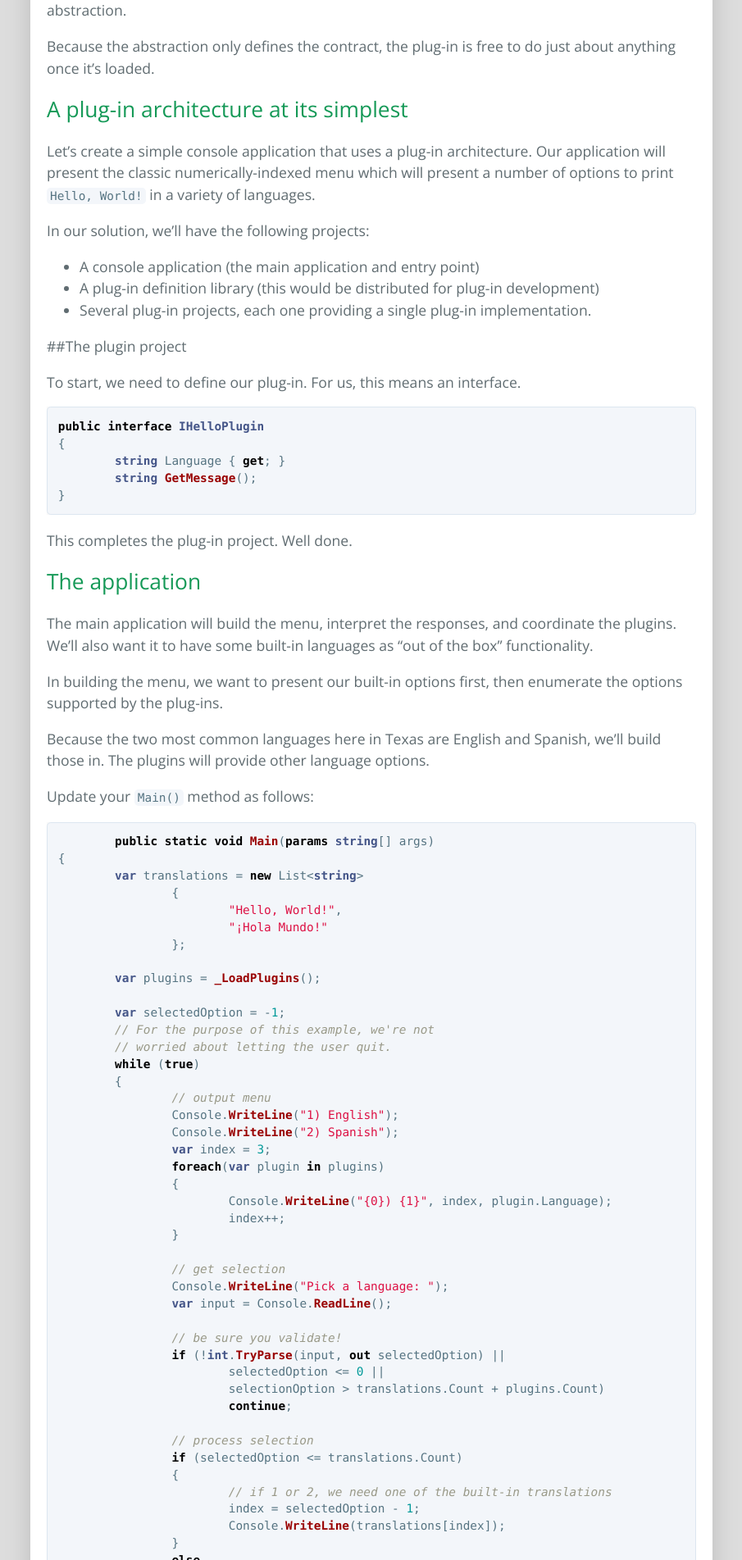
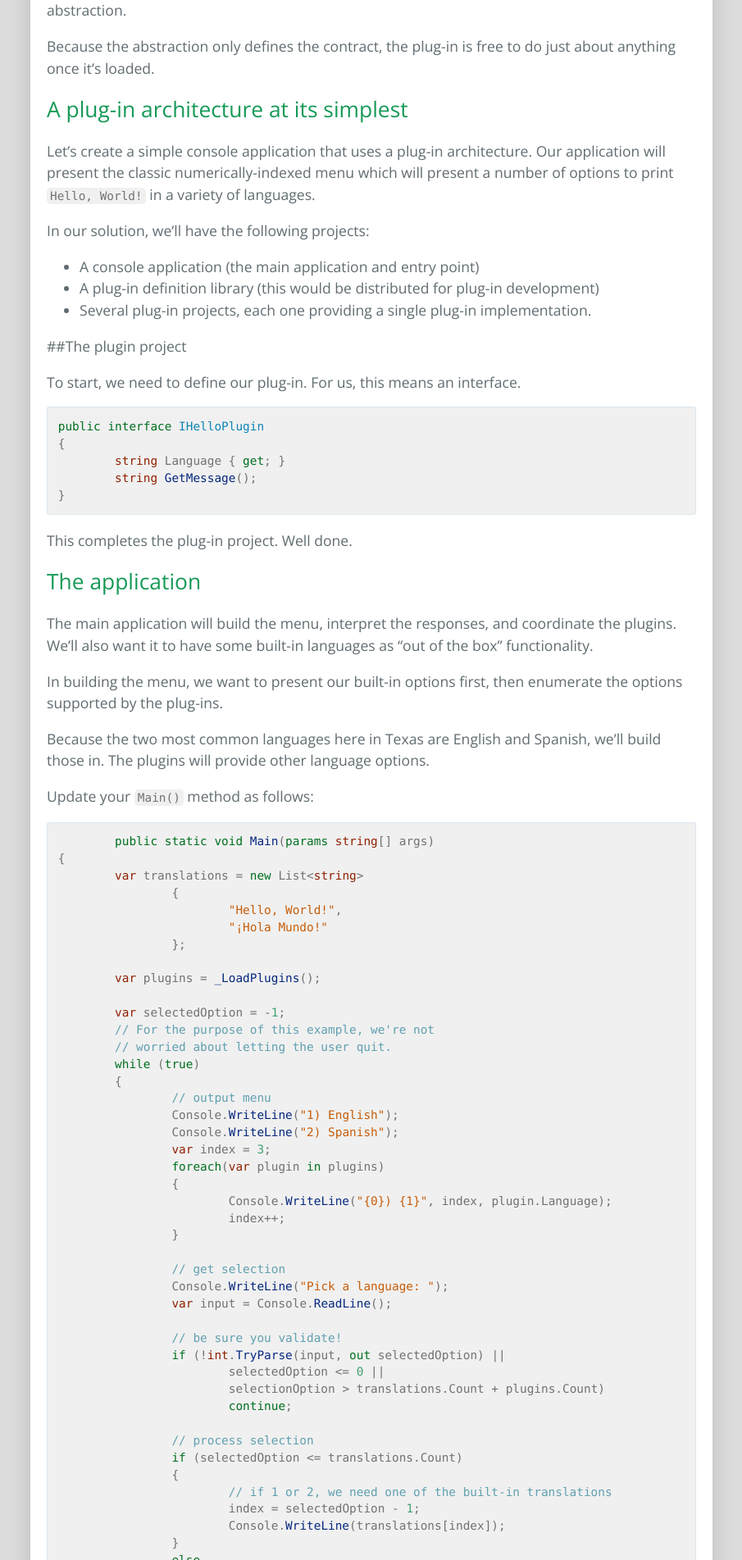
Before and after one commit to gregsdennis/coding-for-smarties, a Jekyll site: the page built from _posts/2016-04-21-plugins-1.md, in a window 1280 px wide. Shown: the part 1516-3419 px from the top of the page at 82% size, without its empty margins (187-1092 px from the left). Built offline with Jekyll 4.4.1, drawn with Linux system fonts in a browser that asks for light colours.

Commit message:
adjusted syntax highlighting

```diff
--- a/_sass/jekyll-theme-cayman-blog.scss
+++ b/_sass/jekyll-theme-cayman-blog.scss
@@ -1,5 +1,5 @@
 @import "normalize";
-@import "rouge-github";
+@import "rouge-friendly";
 @import "variables";
 @import url('https://fonts.googleapis.com/css?family=Open+Sans:400,700');
 @import "blog";
--- /dev/null
+++ b/_sass/rouge-friendly.scss
@@ -0,0 +1,62 @@
+.highlight .hll { background-color: #ffffcc }
+.highlight  { background: #f0f0f0; }
+.highlight .c { color: #60a0b0 } /* Comment */
+.highlight .err { border: 1px solid #FF0000 } /* Error */
+.highlight .k { color: #007020 } /* Keyword */
+.highlight .o { color: #666666 } /* Operator */
+.highlight .cm { color: #60a0b0 } /* Comment.Multiline */
+.highlight .cp { color: #007020 } /* Comment.Preproc */
+.highlight .c1 { color: #60a0b0 } /* Comment.Single */
+.highlight .cs { color: #60a0b0 } /* Comment.Special */
+.highlight .gd { color: #A00000 } /* Generic.Deleted */
+.highlight .ge { font-style: italic } /* Generic.Emph */
+.highlight .gr { color: #FF0000 } /* Generic.Error */
+.highlight .gh { color: #000080 } /* Generic.Heading */
+.highlight .gi { color: #00A000 } /* Generic.Inserted */
+.highlight .go { color: #888888 } /* Generic.Output */
+.highlight .gp { color: #c65d09 } /* Generic.Prompt */
+.highlight .gs { font-weight: bold } /* Generic.Strong */
+.highlight .gu { color: #800080 } /* Generic.Subheading */
+.highlight .gt { color: #0044DD } /* Generic.Traceback */
+.highlight .kc { color: #007020 } /* Keyword.Constant */
+.highlight .kd { color: #007020 } /* Keyword.Declaration */
+.highlight .kn { color: #007020 } /* Keyword.Namespace */
+.highlight .kp { color: #007020 } /* Keyword.Pseudo */
+.highlight .kr { color: #007020 } /* Keyword.Reserved */
+.highlight .kt { color: #902000 } /* Keyword.Type */
+.highlight .m { color: #40a070 } /* Literal.Number */
+.highlight .s { color: #c65d09 } /* Literal.String */
+.highlight .na { color: #4070a0 } /* Name.Attribute */
+.highlight .nb { color: #007020 } /* Name.Builtin */
+.highlight .nc { color: #0e84b5 } /* Name.Class */
+.highlight .no { color: #60add5 } /* Name.Constant */
+.highlight .nd { color: #555555 } /* Name.Decorator */
+.highlight .ni { color: #d55537 } /* Name.Entity */
+.highlight .ne { color: #007020 } /* Name.Exception */
+.highlight .nf { color: #06287e } /* Name.Function */
+.highlight .nl { color: #002070 } /* Name.Label */
+.highlight .nn { color: #0e84b5 } /* Name.Namespace */
+.highlight .nt { color: #062873 } /* Name.Tag */
+.highlight .nv { color: #bb60d5 } /* Name.Variable */
+.highlight .ow { color: #007020 } /* Operator.Word */
+.highlight .w { color: #bbbbbb } /* Text.Whitespace */
+.highlight .mf { color: #c65d09 } /* Literal.Number.Float */
+.highlight .mh { color: #c65d09 } /* Literal.Number.Hex */
+.highlight .mi { color: #c65d09 } /* Literal.Number.Integer */
+.highlight .mo { color: #c65d09 } /* Literal.Number.Oct */
+.highlight .sb { color: #c65d09 } /* Literal.String.Backtick */
+.highlight .sc { color: #c65d09 } /* Literal.String.Char */
+.highlight .sd { color: #c65d09 } /* Literal.String.Doc */
+.highlight .s2 { color: #c65d09 } /* Literal.String.Double */
+.highlight .se { color: #c65d09 } /* Literal.String.Escape */
+.highlight .sh { color: #c65d09 } /* Literal.String.Heredoc */
+.highlight .si { color: #c65d09 } /* Literal.String.Interpol */
+.highlight .sx { color: #c65d09 } /* Literal.String.Other */
+.highlight .sr { color: #c65d09 } /* Literal.String.Regex */
+.highlight .s1 { color: #c65d09 } /* Literal.String.Single */
+.highlight .ss { color: #c65d09 } /* Literal.String.Symbol */
+.highlight .bp { color: #007020 } /* Name.Builtin.Pseudo */
+.highlight .vc { color: #bb60d5 } /* Name.Variable.Class */
+.highlight .vg { color: #bb60d5 } /* Name.Variable.Global */
+.highlight .vi { color: #bb60d5 } /* Name.Variable.Instance */
+.highlight .il { color: #40a070 } /* Literal.Number.Integer.Long */
--- a/_sass/rouge-github.scss
+++ /dev/null
@@ -1,209 +0,0 @@
-.highlight table td { padding: 5px; }
-.highlight table pre { margin: 0; }
-.highlight .cm {
-  color: #999988;
-  font-style: italic;
-}
-.highlight .cp {
-  color: #999999;
-  font-weight: bold;
-}
-.highlight .c1 {
-  color: #999988;
-  font-style: italic;
-}
-.highlight .cs {
-  color: #999999;
-  font-weight: bold;
-  font-style: italic;
-}
-.highlight .c, .highlight .cd {
-  color: #999988;
-  font-style: italic;
-}
-.highlight .err {
-  color: #a61717;
-  background-color: #e3d2d2;
-}
-.highlight .gd {
-  color: #000000;
-  background-color: #ffdddd;
-}
-.highlight .ge {
-  color: #000000;
-  font-style: italic;
-}
-.highlight .gr {
-  color: #aa0000;
-}
-.highlight .gh {
-  color: #999999;
-}
-.highlight .gi {
-  color: #000000;
-  background-color: #ddffdd;
-}
-.highlight .go {
-  color: #888888;
-}
-.highlight .gp {
-  color: #555555;
-}
-.highlight .gs {
-  font-weight: bold;
-}
-.highlight .gu {
-  color: #aaaaaa;
-}
-.highlight .gt {
-  color: #aa0000;
-}
-.highlight .kc {
-  color: #000000;
-  font-weight: bold;
-}
-.highlight .kd {
-  color: #000000;
-  font-weight: bold;
-}
-.highlight .kn {
-  color: #000000;
-  font-weight: bold;
-}
-.highlight .kp {
-  color: #000000;
-  font-weight: bold;
-}
-.highlight .kr {
-  color: #000000;
-  font-weight: bold;
-}
-.highlight .kt {
-  color: #445588;
-  font-weight: bold;
-}
-.highlight .k, .highlight .kv {
-  color: #000000;
-  font-weight: bold;
-}
-.highlight .mf {
-  color: #009999;
-}
-.highlight .mh {
-  color: #009999;
-}
-.highlight .il {
-  color: #009999;
-}
-.highlight .mi {
-  color: #009999;
-}
-.highlight .mo {
-  color: #009999;
-}
-.highlight .m, .highlight .mb, .highlight .mx {
-  color: #009999;
-}
-.highlight .sb {
-  color: #d14;
-}
-.highlight .sc {
-  color: #d14;
-}
-.highlight .sd {
-  color: #d14;
-}
-.highlight .s2 {
-  color: #d14;
-}
-.highlight .se {
-  color: #d14;
-}
-.highlight .sh {
-  color: #d14;
-}
-.highlight .si {
-  color: #d14;
-}
-.highlight .sx {
-  color: #d14;
-}
-.highlight .sr {
-  color: #009926;
-}
-.highlight .s1 {
-  color: #d14;
-}
-.highlight .ss {
-  color: #990073;
-}
-.highlight .s {
-  color: #d14;
-}
-.highlight .na {
-  color: #008080;
-}
-.highlight .bp {
-  color: #999999;
-}
-.highlight .nb {
-  color: #0086B3;
-}
-.highlight .nc {
-  color: #445588;
-  font-weight: bold;
-}
-.highlight .no {
-  color: #008080;
-}
-.highlight .nd {
-  color: #3c5d5d;
-  font-weight: bold;
-}
-.highlight .ni {
-  color: #800080;
-}
-.highlight .ne {
-  color: #990000;
-  font-weight: bold;
-}
-.highlight .nf {
-  color: #990000;
-  font-weight: bold;
-}
-.highlight .nl {
-  color: #990000;
-  font-weight: bold;
-}
-.highlight .nn {
-  color: #555555;
-}
-.highlight .nt {
-  color: #000080;
-}
-.highlight .vc {
-  color: #008080;
-}
-.highlight .vg {
-  color: #008080;
-}
-.highlight .vi {
-  color: #008080;
-}
-.highlight .nv {
-  color: #008080;
-}
-.highlight .ow {
-  color: #000000;
-  font-weight: bold;
-}
-.highlight .o {
-  color: #000000;
-  font-weight: bold;
-}
-.highlight .w {
-  color: #bbbbbb;
-}
-.highlight {
-  background-color: #f8f8f8;
-}
--- a/_sass/variables.scss
+++ b/_sass/variables.scss
@@ -14,8 +14,8 @@ $body-link-color: #1e6bb8 !default;
 $blockquote-text-color: #819198 !default;
 
 // Code
-$code-bg-color: #f3f6fa !default;
-$code-text-color: #567482 !default;
+$code-bg-color: #f0f0f0 !default;
+$code-text-color: #727272 !default;
 
 // Borders
 $border-color: #dce6f0 !default;
```
Also changed, not shown: README.md.
